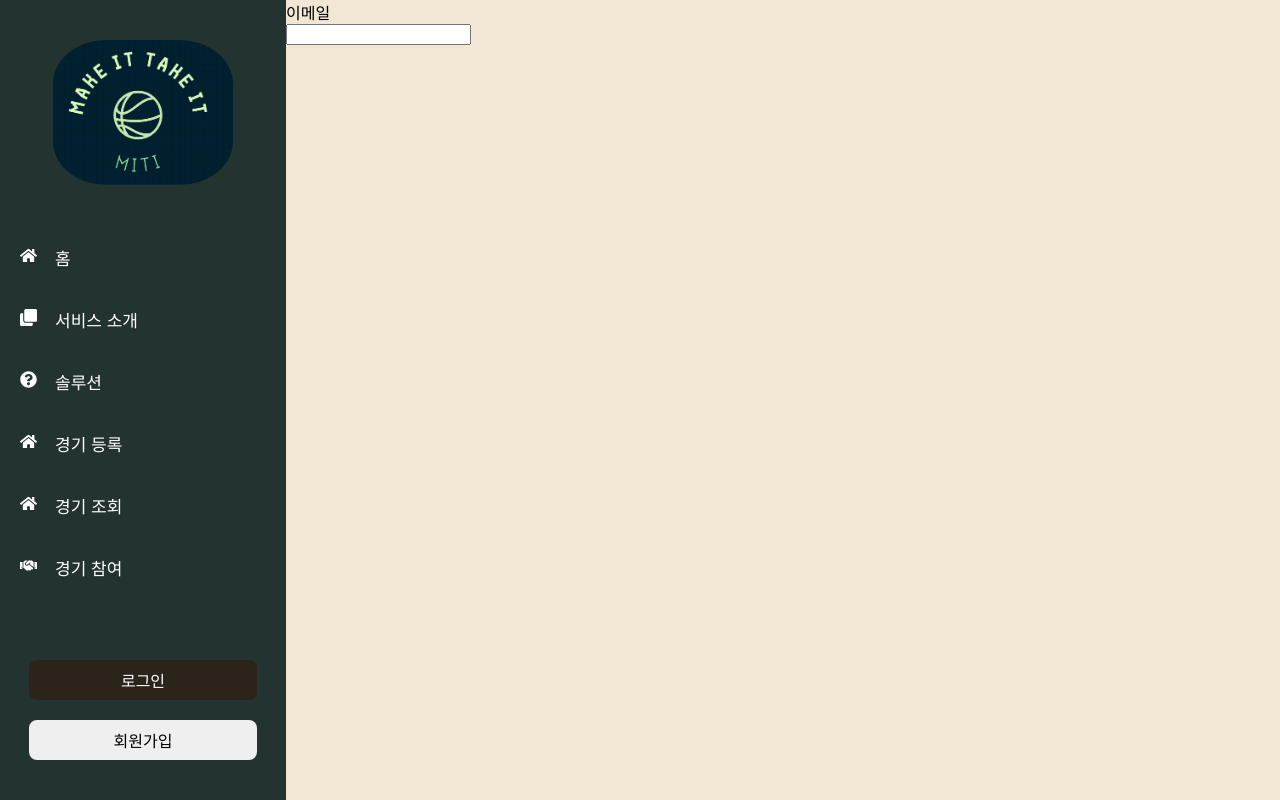
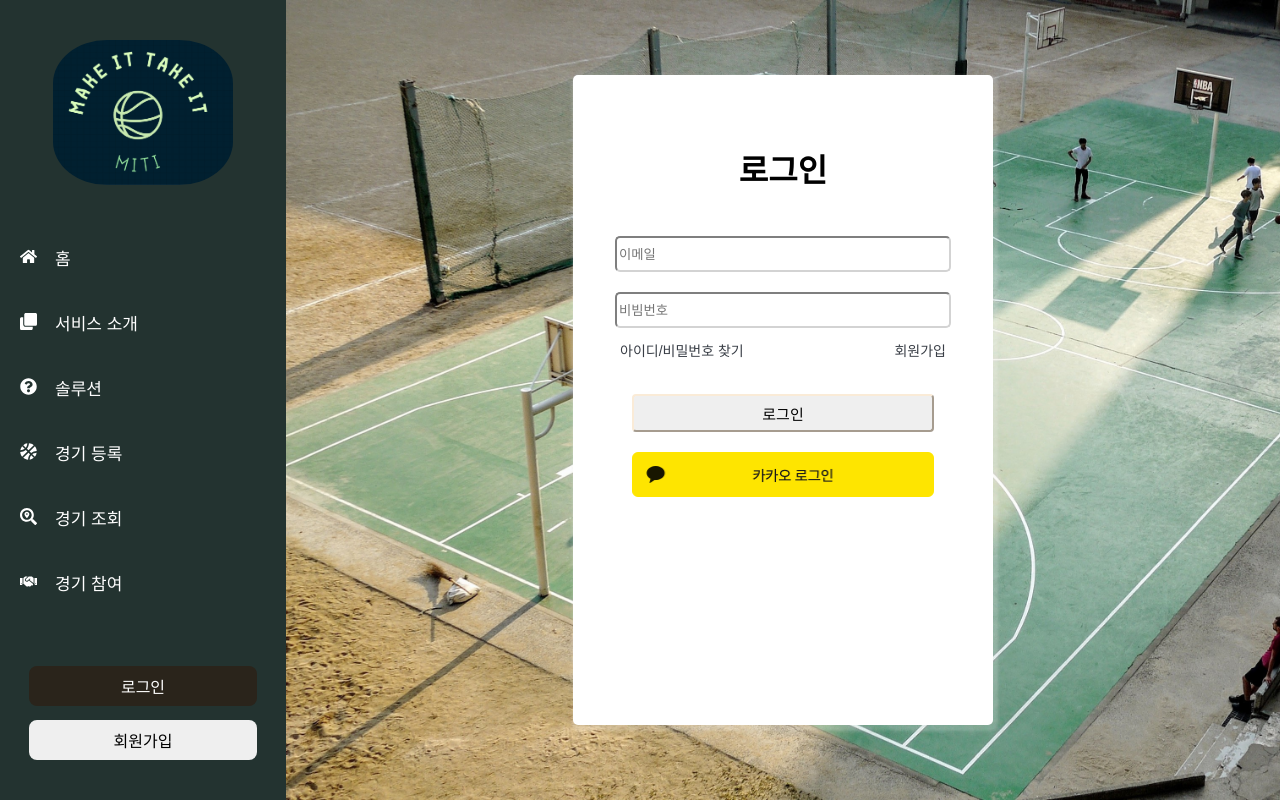
Before and after one commit to MITI-MakeItTakeIt/frontend, a React (Create React App) app: page /login in a window 1280 px wide. Shown: the top 800 px of the page. Built offline with nearby package versions, Linux system fonts and the light colour scheme.

Commit message:
Login Page Edited (final version)

```diff
--- a/src/components/Aside.css
+++ b/src/components/Aside.css
@@ -4,12 +4,12 @@
   left: 0;
   top: 0;
   bottom: 0;
-  max-width: 286px;
 
-  width: 100%;
+  width: 286px;
   height: 100vh;
+
   background-color: var(--primary-color-darkgreen);
-  /* z-index: 9999; */
+  z-index: 9999;
 }
 
 .aside-logo {
@@ -55,6 +55,7 @@
   display: flex;
   align-items: center;
   padding: 20px;
+  display: block;
 }
 
 .account {
@@ -79,7 +80,7 @@
 }
 
 .account .login-box {
-  margin-bottom: 20px;
+  margin-bottom: 14px;
 }
 
 .account .login-box #login-btn {
--- a/src/components/Aside.js
+++ b/src/components/Aside.js
@@ -1,7 +1,14 @@
 import React from 'react';
 import './Aside.css';
 import logo from '../images/MITI logo.png';
-import { FaHome, FaQuestionCircle, FaClone, FaHandshake } from 'react-icons/fa';
+import {
+  FaHome,
+  FaQuestionCircle,
+  FaClone,
+  FaHandshake,
+  FaBasketballBall,
+  FaSearchLocation,
+} from 'react-icons/fa';
 import { NavLink } from 'react-router-dom';
 
 const Aside = () => {
@@ -42,7 +49,7 @@ const Aside = () => {
         <NavLink to='register'>
           <div className='aside-item home'>
             <div className='item'>
-              <FaHome />
+              <FaBasketballBall />
               <span>경기 등록</span>
             </div>
           </div>
@@ -51,7 +58,7 @@ const Aside = () => {
         <NavLink to='participate'>
           <div className='aside-item home'>
             <div className='item'>
-              <FaHome />
+              <FaSearchLocation />
               <span>경기 조회</span>
             </div>
           </div>
@@ -73,7 +80,7 @@ const Aside = () => {
             </div>
           </NavLink>
           {/* 회원가입 버튼 */}
-          <NavLink to='login'>
+          <NavLink to='signup'>
             <div className='signup-box'>
               <button id='signup-btn'>회원가입</button>
             </div>
--- a/src/pages/Home.css
+++ b/src/pages/Home.css
@@ -9,4 +9,18 @@
   background-position: center;
   background-repeat: no-repeat;
   /* margin-left: 286px; */
+  position: relative;
+  top: 0;
+  bottom: 0;
 }
+
+#hero-banner {
+  position: absolute;
+  /* top: 0; */
+  bottom: 20px;
+  right: 55px;
+  font-size: 30px;
+  color: #fff;
+  display: block;
+  text-align: right;
+}
--- a/src/pages/Home.js
+++ b/src/pages/Home.js
@@ -2,7 +2,15 @@ import React from 'react';
 import './Home.css';
 
 const Home = () => {
-  return <div className='hero'></div>;
+  return (
+    <div className='hero'>
+      <div id='hero-banner'>
+        <h1>Create, Join, and Engage</h1>
+        <p>용병이 필요하거나</p>
+        <p>용병으로 뛰고싶을 땐</p>
+      </div>
+    </div>
+  );
 };
 
 export default Home;
--- a/src/pages/account/Login.css
+++ b/src/pages/account/Login.css
@@ -1,6 +1,105 @@
 .login-layout {
   width: 100%;
   height: 100vh;
+  margin-left: 286px;
+  background-image: url('/src/images/9.jpg');
+  background-repeat: no-repeat;
+  background-size: cover;
+  background-position: center;
+  position: relative;
+}
 
-  margin-left: 286px;
+.login-wrap {
+  background-color: #ffff;
+  width: 100%;
+  display: block;
+  height: 650px;
+  width: 420px;
+
+  position: absolute;
+  top: 0;
+  left: 0;
+  right: 286px;
+  bottom: 0;
+  margin: auto;
+  box-shadow: 2px 3px 3px 3px rgba(250, 250, 250, 0.2);
+  display: flex;
+
+  border-radius: 5px;
 }
+/* .login-wrap .login-img {
+  width: 50%;
+  height: 100%;
+  background: url('/src/images/5.jpg');
+  background-repeat: no-repeat;
+  background-size: cover;
+} */
+
+.login-wrap .login-info {
+  /* padding: 20px; */
+  display: block;
+  margin: 0 auto;
+  width: 80%;
+  margin-top: 30px;
+}
+.login-wrap .login-info form {
+  margin-top: 50px;
+}
+.login-wrap .login-info form .input-wrapper {
+  display: flex;
+  align-items: center;
+  justify-content: center;
+  margin-top: 20px;
+}
+.login-wrap .login-info form input[type='text'] {
+  width: 100%;
+  height: 30px;
+  border-radius: 5px;
+  border-color: lightgray;
+}
+
+.login-wrap .login-info form input[type='password'] {
+  width: 100%;
+  height: 30px;
+
+  border-radius: 5px;
+  border-color: lightgray;
+}
+/* ID & PASSWORD FIND  */
+.login-wrap .login-info form .find-info {
+  display: flex;
+  align-items: center;
+  justify-content: space-between;
+  margin: 0 5px;
+  margin-top: -2px;
+  font-size: 14px;
+  color: var(--primary-color-darkgrey);
+}
+.login-wrap .login-info form .find-info #find-id-pass:hover {
+  cursor: pointer;
+  text-decoration: underline;
+}
+.login-wrap .login-info form .find-info #to-signup:hover {
+  cursor: pointer;
+  text-decoration: underline;
+}
+
+/* login button  */
+.login-wrap .login-info form #login--btn {
+  width: 90%;
+  height: 38px;
+  font-size: 15px;
+  border-radius: 4px;
+  border-color: antiquewhite;
+}
+.login-wrap .login-info form #login--btn:hover {
+  border-color: #000;
+  cursor: pointer;
+}
+/* kakao button */
+#kakao-login-btn {
+  width: 90%;
+}
+#kakao-login-btn:hover {
+  cursor: pointer;
+}
--- a/src/pages/account/Login.js
+++ b/src/pages/account/Login.js
@@ -1,12 +1,38 @@
 import React from 'react';
-// import img from '../images/5.jpg';
 import './Login.css';
-// import kakaologin from '../images/kakao_login_medium_wide.png';
+import kakaoLoginBox from '../../images/kakao_login_medium_wide.png';
 const Login = () => {
   return (
     <div className='login-layout'>
-      <div className='email-input'>이메일</div>
-      <input type='text' />
+      <div className='login-wrap'>
+        {/* <div className='login-img'></div> */}
+        <div className='login-info'>
+          <h1>로그인</h1>
+          <form action=''>
+            <div className='input-wrapper'>
+              <input type='text' id='email' placeholder='이메일' />
+            </div>
+            <div className='input-wrapper'>
+              <input type='password' id='pass' placeholder='비빔번호' />
+            </div>
+            <div className='input-wrapper find-info'>
+              <p id='find-id-pass'>아이디/비밀번호 찾기</p>
+              <p id='to-signup'>회원가입 </p>
+            </div>
+            <div className='input-wrapper'>
+              <input type='button' value='로그인' id='login--btn' />
+            </div>
+            <div className='input-wrapper'>
+              <img
+                src={kakaoLoginBox}
+                alt='kakao login box'
+                id='kakao-login-btn'
+              />
+            </div>
+            <div className='input-wrapper'></div>
+          </form>
+        </div>
+      </div>
     </div>
   );
 };
```
